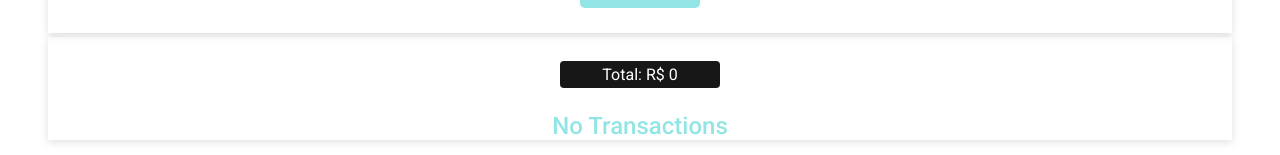
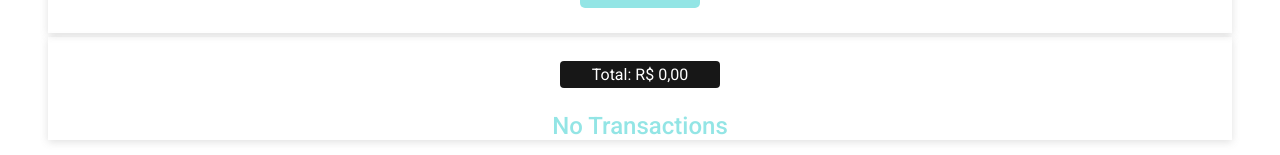
Before and after one commit to mateussousaa/fullstack-afiliados, a React (Vite) app in the folder frontend/: page / in a window 1280 px wide. Shown: the part 371-526 px from the top of the page. Built offline with nearby package versions, Linux system fonts and the light colour scheme.

Commit message:
feat: creating a function to format price - cents to real

```diff
--- a/frontend/src/components/TransactionsTable.tsx
+++ b/frontend/src/components/TransactionsTable.tsx
@@ -2,6 +2,7 @@ import { useEffect, useState } from "react";
 import { styled } from "styled-components";
 import { Transaction } from "../interfaces/Transaction";
 import { useAppContext } from "../hooks/useAppContext";
+import { formatPrice } from "../utils/formatPrice";
 
 const TransactionArea = styled.div`
   box-shadow: rgba(99, 99, 99, 0.2) 0px 2px 8px 0px;
@@ -75,7 +76,7 @@ const TransactionsTable: React.FC = () => {
   return (
     <TransactionArea>
       <PriceArea>
-        <PriceText>Total: <span>R$ {totalPrice}</span></PriceText>
+        <PriceText>Total: <span>{formatPrice(totalPrice)}</span></PriceText>
       </PriceArea>
       {transactions.length ? (
         <TransactionTable>
@@ -96,7 +97,7 @@ const TransactionsTable: React.FC = () => {
                 <TransactionCell>{t.id}</TransactionCell>
                 <TransactionCell>{(new Date(t.date)).toISOString()}</TransactionCell>
                 <TransactionCell>{t.product}</TransactionCell>
-                <TransactionCell>R$ {t.value}</TransactionCell>
+                <TransactionCell>{formatPrice(t.value)}</TransactionCell>
                 <TransactionCell>{t.seller}</TransactionCell>
                 <TransactionCell>{t.type.description}</TransactionCell>
                 <TransactionCell>{t.type.nature}</TransactionCell>
--- /dev/null
+++ b/frontend/src/utils/formatPrice.ts
@@ -0,0 +1,10 @@
+const formatPrice = (price: number) => {
+  const formattedPrice = (price / 100).toLocaleString('pt-br', {
+    style: 'currency',
+    currency: 'BRL',
+  })
+
+  return formattedPrice
+}
+
+export { formatPrice }
```
